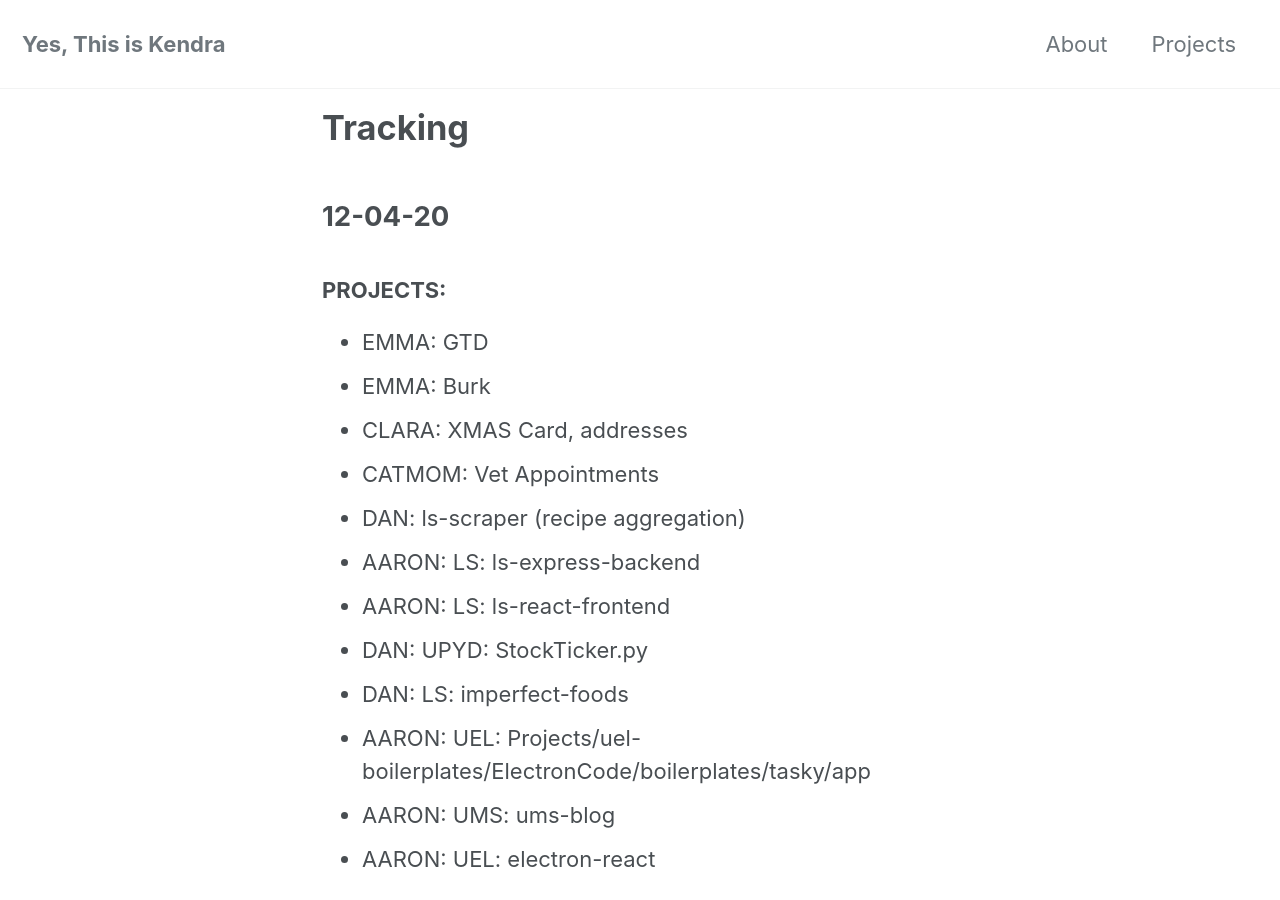
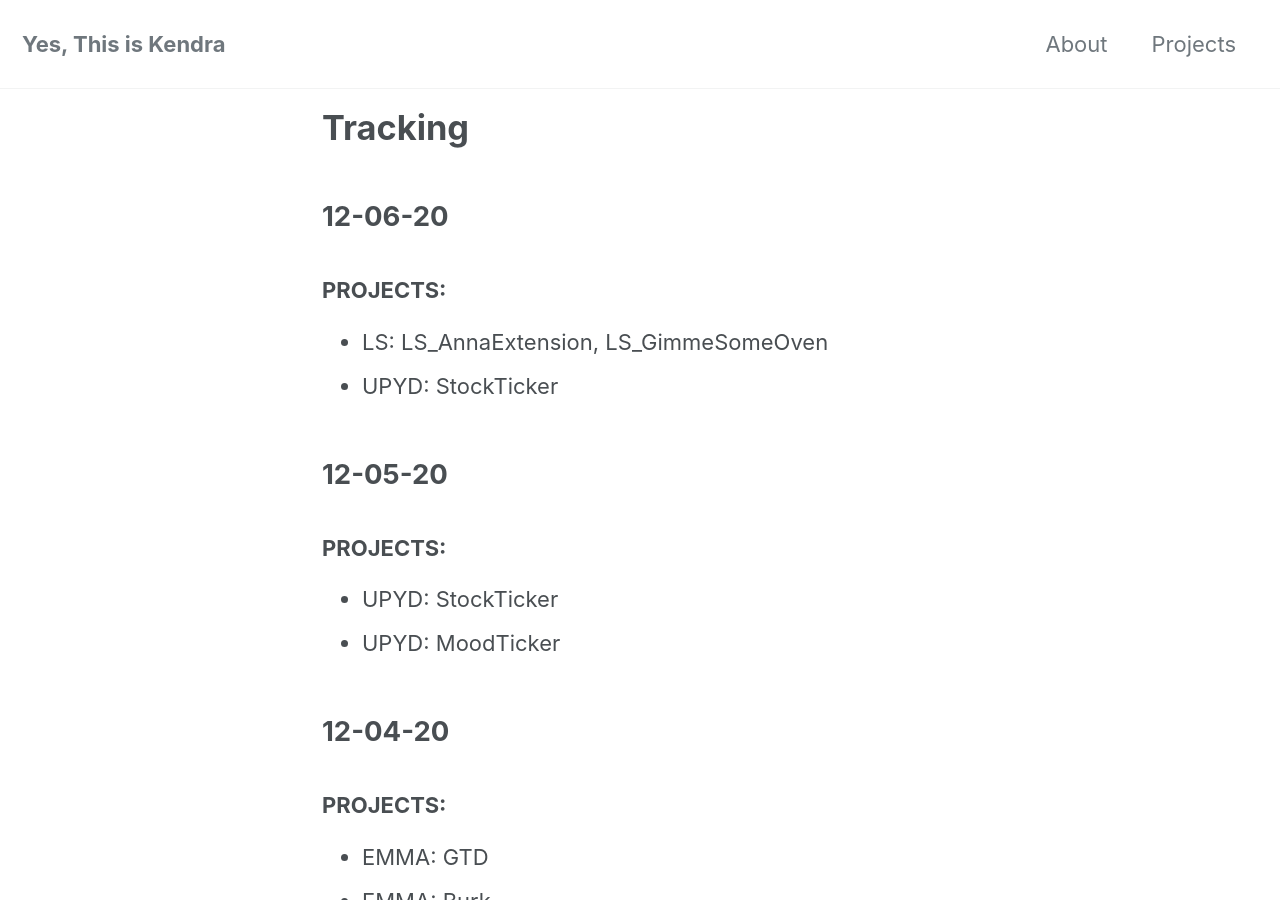
Before and after one commit to yesthisiskendra/yesthisiskendra.github.io, a Jekyll site: the page built from _pages/tracking.md, in a window 1280 px wide and 900 px high. Built offline with Jekyll 4.4.1, drawn with Linux system fonts in a browser that asks for light colours; cached includes are drawn as plain includes; nearby versions of some CDN libraries.

Commit message:
Add tracking

```diff
--- a/_pages/tracking.md
+++ b/_pages/tracking.md
@@ -3,6 +3,20 @@ layout: home
 title: "Tracking"
 permalink: /tracking/
 ---
+
+## 12-06-20
+
+### PROJECTS:
+
+* LS: LS_AnnaExtension, LS_GimmeSomeOven
+* UPYD: StockTicker
+
+## 12-05-20
+
+### PROJECTS:
+
+* UPYD: StockTicker
+* UPYD: MoodTicker
 
 ## 12-04-20
 
```
